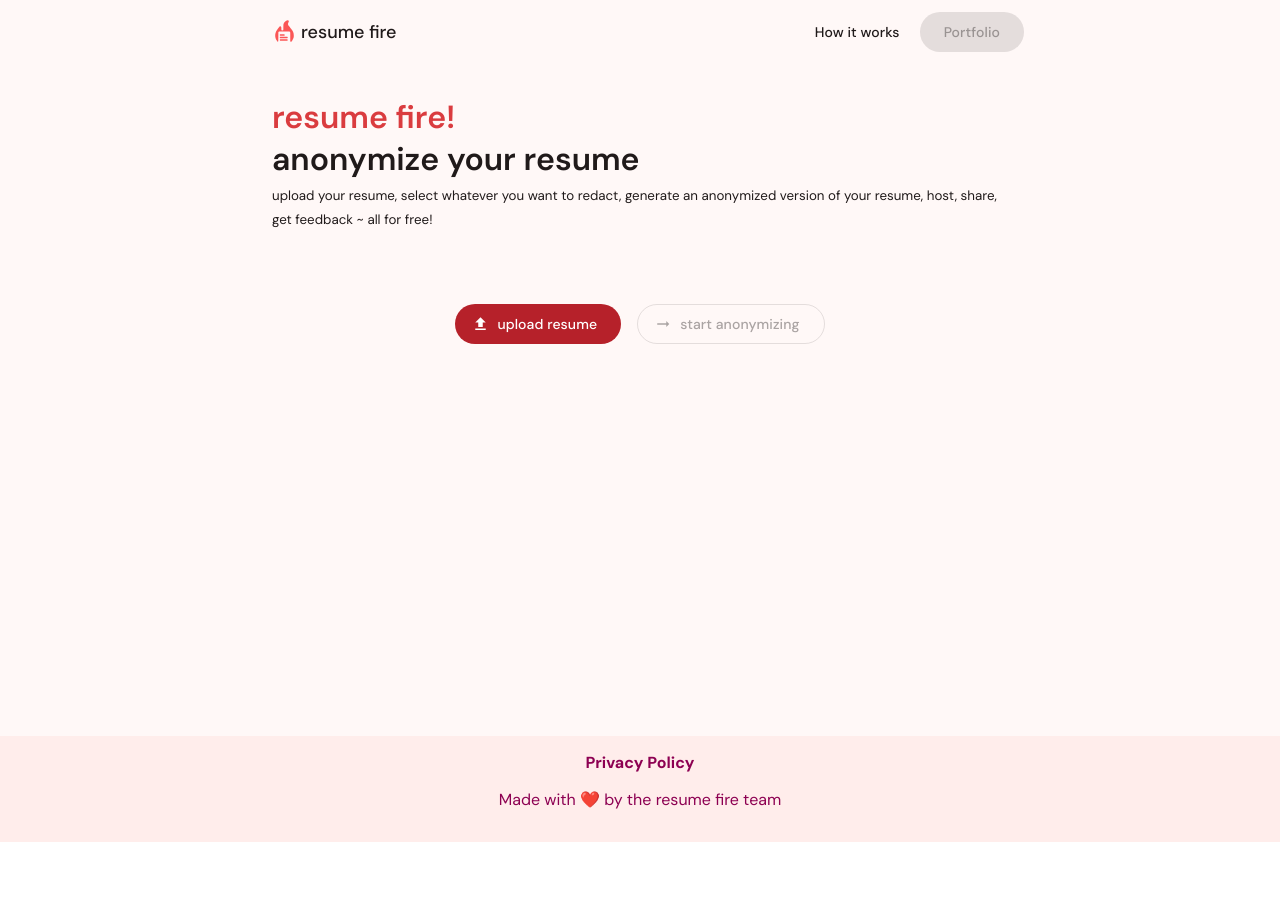
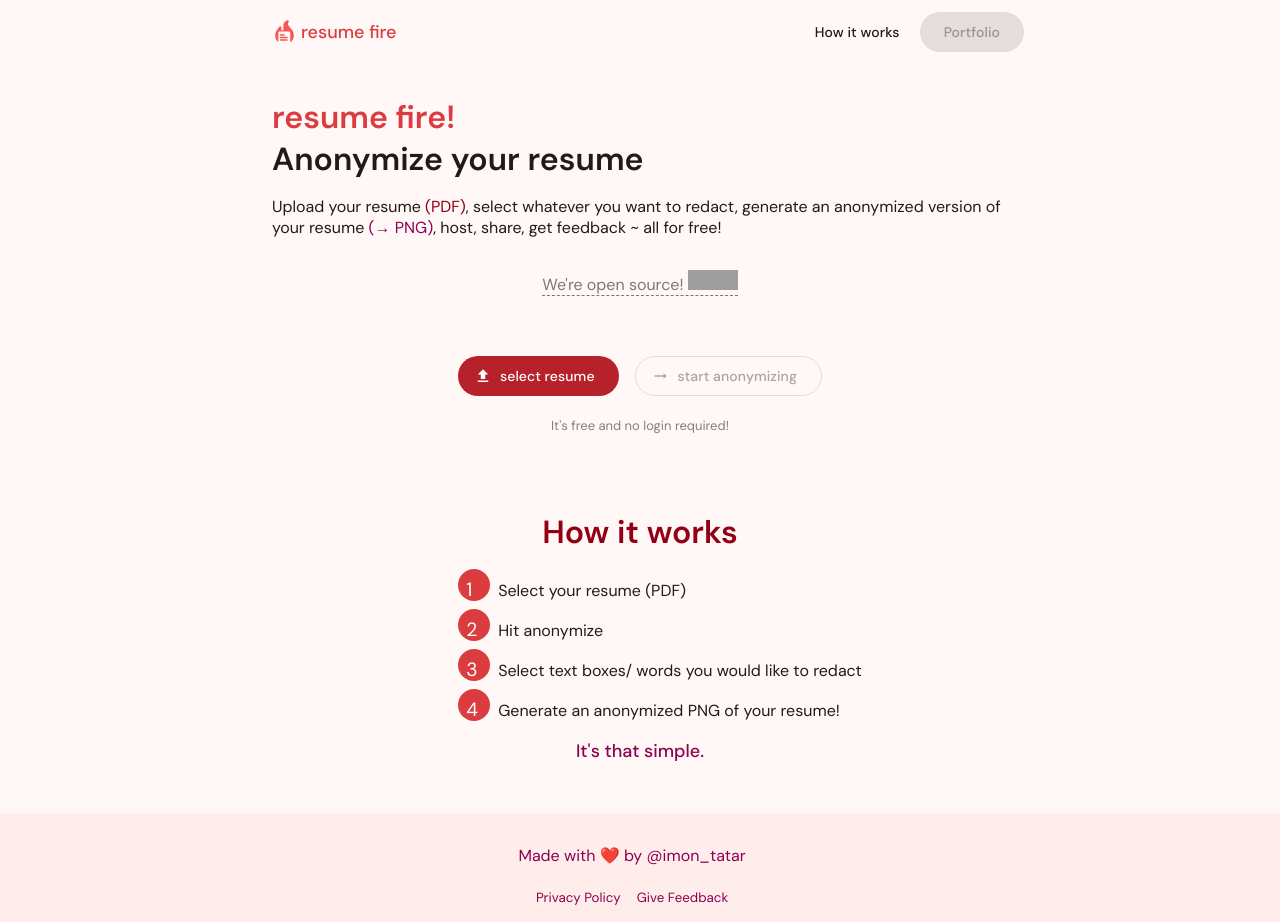
Before and after one commit to Ta7ar/resumefire.io, an Angular app in the folder client/: page / in a window 1280 px wide. Before the commit the page ends 842 px from the top, so only its background shows below. Built offline with nearby package versions, Linux system fonts and the light colour scheme; grey boxes are pictures that could not be loaded.

Commit message:
ui layout complete

```diff
--- a/client/src/app/app.component.ts
+++ b/client/src/app/app.component.ts
@@ -1,8 +1,8 @@
-import { Component, ViewChild } from '@angular/core';
+import { Component, ViewChild, inject } from '@angular/core';
 import { RouterOutlet } from '@angular/router';
 import { HeaderComponent } from './core/layout/header/header.component';
 import { FooterComponent } from './core/layout/footer/footer.component';
-import { MatSidenav, MatSidenavModule } from '@angular/material/sidenav'
+import { MatSidenav, MatSidenavModule } from '@angular/material/sidenav';
 
 import * as pdf from 'pdfjs-dist';
 import { SidebarComponent } from './core/components/sidebar/sidebar.component';
--- a/client/src/app/core/components/redaction/redaction.component.html
+++ b/client/src/app/core/components/redaction/redaction.component.html
@@ -2,26 +2,13 @@
   <div style="text-align: center">
     <div id="resume-view-container" [class.expanded]="resume">
       @if (boundingBoxes && boundingBoxes.length > 0){
-      <svg
-        [attr.viewBox]="svgViewBox"
-        id="bounding-boxes"
-        xmlns="http://www.w3.org/2000/svg"
-        #boundingBoxesSvg
-      >
+      <svg [attr.viewBox]="svgViewBox" id="bounding-boxes" xmlns="http://www.w3.org/2000/svg" #boundingBoxesSvg>
         @for(boundingBox of boundingBoxes; track boundingBox.toString(); let i =
         $index){
-        <rect
-          class="bounding-box"
-          stroke-width="2"
-          [attr.height]="boundingBox[3]"
-          [attr.width]="boundingBox[2]"
-          [attr.y]="boundingBox[1]"
-          [attr.x]="boundingBox[0]"
-          [attr.id]="'bounding-box-' + i"
+        <rect class="bounding-box" stroke-width="2" [attr.height]="boundingBox[3]" [attr.width]="boundingBox[2]"
+          [attr.y]="boundingBox[1]" [attr.x]="boundingBox[0]" [attr.id]="'bounding-box-' + i"
           (click)="selectedBoundingBoxes.toggle(boundingBox)"
-          [class.selected]="selectedBoundingBoxes.isSelected(boundingBox)"
-          rx="5"
-        />
+          [class.selected]="selectedBoundingBoxes.isSelected(boundingBox)" rx="5" />
         }
       </svg>
       }
@@ -30,39 +17,37 @@
       <app-loader id="redacting-loader"></app-loader>
       }
     </div>
+    <div>
       <button type="button" mat-flat-button (click)="fileInput.click()">
         <mat-icon>upload</mat-icon>
         @if (resume){
         <span>{{ resume.name }}</span>
         } @else {
-      <span>upload resume</span>
+        <span>select resume</span>
         }
       </button>
-    <input
-      hidden
-      type="file"
-      accept="application/pdf"
-      (change)="onResumeSelected($event)"
-      #fileInput
-    />
+      <input hidden type="file" accept="application/pdf" (change)="onResumeSelected($event)" #fileInput />
       @if (boundingBoxes && boundingBoxes.length){
-    <button
-      mat-stroked-button
-      [disabled]="!selectedBoundingBoxes.selected.length || loadingRedactedPdf()"
-      (click)="submitSelectedBoundingBoxes()"
-    >
+      <button mat-stroked-button [disabled]="!selectedBoundingBoxes.selected.length || loadingRedactedPdf()"
+        (click)="submitSelectedBoundingBoxes()">
         generate redacted pdf
         <mat-icon>check</mat-icon>
       </button>
       } @else{
-    <button
-      mat-stroked-button
-      [disabled]="!resume || loadingBoundingBoxes()"
-      (click)="drawBoundingBoxes()"
-    >
+
+      @if (pageCountExceedLimit()){
+      <button mat-stroked-button disabled>
+        only single page resumes supported
+        <mat-icon>info_outline</mat-icon>
+      </button>
+      } @else {
+      <button mat-stroked-button [disabled]="!resume || loadingBoundingBoxes()" (click)="drawBoundingBoxes()">
         start anonymizing
         <mat-icon>arrow_right_alt</mat-icon>
       </button>
       }
+      }
+      <p style="font-size: small; color: grey;">It's free and no login required!</p>
     </div>
   </div>
+</div>
--- a/client/src/app/core/layout/footer/_footer-theme.component.scss
+++ b/client/src/app/core/layout/footer/_footer-theme.component.scss
@@ -8,7 +8,8 @@
 
         a {
           color: mat.get-theme-color($theme, secondary, 30);
-          text-decoration: none
+          text-decoration: none;
+          margin-right: 1rem;
         }
     }
 }
--- a/client/src/app/core/layout/footer/footer.component.html
+++ b/client/src/app/core/layout/footer/footer.component.html
@@ -1,5 +1,12 @@
 <footer id="footer">
-  <a routerLink="/privacy-policy"><b>Privacy Policy</b></a>
-  <p>Made with ❤️ by the resume fire team</p>
+  <div>
+    <!-- <div style="display: flex; align-items: center; gap: 0.25rem">
+      <img ngSrc="logo.svg" width="25" height="25" priority />
+      <p id="title">resume fire</p>
+    </div> -->
+    <p >Made with ❤️ by <a href="https://www.linkedin.com/in/imon-tatar-a371b81b7">@imon_tatar</a></p>
+    <a href="https://www.freeprivacypolicy.com/live/ce7866fd-e903-4792-a2ce-0dcf4484852a"><sub>Privacy Policy</sub></a>
+    <a href="https://forms.gle/EMXnTpFRwCzWLTtv8"><sub>Give Feedback</sub></a>
+  </div>
   <!-- <sub>© 2024 Imon Tatar | All rights reserved.</sub> -->
 </footer>
--- a/client/src/app/core/layout/footer/footer.component.scss
+++ b/client/src/app/core/layout/footer/footer.component.scss
@@ -2,4 +2,6 @@
     min-height: 32px;
     padding: 16px 32px;
     text-align: center;
+    display: flex;
+    justify-content: center;
 }
--- a/client/src/app/core/layout/footer/footer.component.ts
+++ b/client/src/app/core/layout/footer/footer.component.ts
@@ -1,9 +1,8 @@
 import { ChangeDetectionStrategy, Component } from '@angular/core';
-import { RouterLink, RouterLinkActive } from '@angular/router';
 
 @Component({
     selector: 'app-footer',
-    imports: [RouterLink, RouterLinkActive],
+    imports: [],
     templateUrl: './footer.component.html',
     styleUrl: './footer.component.scss',
     standalone: true,
--- a/client/src/app/pages/home/_home-theme.component.scss
+++ b/client/src/app/pages/home/_home-theme.component.scss
@@ -1,11 +1,10 @@
-@use 'sass:map';
-@use '@angular/material' as mat;
+@use "sass:map";
+@use "@angular/material" as mat;
 
 @mixin color($theme) {
   section {
     padding: 2rem 16px;
   }
-    #banner {
   #title {
     color: mat.get-theme-color($theme, primary, 50);
   }
@@ -15,13 +14,56 @@
     font-size: xx-large;
     margin: 0;
   }
+  #banner {
+    padding-bottom: 0;
+
+    #pdf-markup {
+      color: mat.get-theme-color($theme, primary, 30);
     }
 
-    .wave .shape-fill {
-        fill: mat.get-theme-color($theme, primary, 50);
+    #png-markup {
+      color: mat.get-theme-color($theme, secondary, 30);
     }
   }
 
+  #open-source-link {
+    color: mat.get-theme-color($theme, neutral, 50);
+    border-bottom: 1px dashed mat.get-theme-color($theme, neutral, 50);
+  }
+
+  #how-it-works {
+    display: flex;
+    justify-content: center;
+
+    h1 {
+      color: mat.get-theme-color($theme, primary, 30);
+      text-align: center;
+      // text-decoration: underline mat.get-theme-color($theme, primary, 30) dotted;
+    }
+
+    p {
+      color: mat.get-theme-color($theme, secondary, 30);
+      font-size: large;
+      text-align: center;
+    }
+
+    span.numbered-bullet {
+      display: inline-block;
+      height: 1rem;
+      width: 1rem;
+      padding: 0.5rem;
+      border-radius: 2rem;
+      background-color: mat.get-theme-color($theme, primary, 50);
+      color: white;
+      margin-right: 8px;
+      font-size: larger;
+    }
+
+    ul li {
+      margin-bottom: 8px;
+    }
+  }
+}
 
 @mixin theme($theme) {
   @if mat.theme-has($theme, color) {
--- a/client/src/app/pages/home/home.component.html
+++ b/client/src/app/pages/home/home.component.html
@@ -1,12 +1,41 @@
 <main>
-    <section id="banner" >
-        <p id="title" class="large-text">resume fire!</p>
-        <p class="large-text">anonymize your resume</p>
-        <sub>upload your resume, select whatever you want to redact, generate an anonymized version of your resume,
-            host, share, get feedback ~ all for free!</sub>
+    <section id="banner">
+        <h1 id="title" class="large-text">resume fire!</h1>
+        <p class="large-text">Anonymize your resume</p>
+
+        <p>Upload your resume <span id="pdf-markup">(PDF)</span>, select whatever you want to redact, generate an
+            anonymized version of your resume <span id="png-markup">(→ PNG)</span>,
+            host, share, get feedback ~ all for free!</p>
+
+        <div style="display: flex; justify-content: center;">
+            <p style="text-align: center; width: fit-content;" id="open-source-link">
+            We're open source!
+            <iframe src="https://ghbtns.com/github-btn.html?user=Ta7ar&repo=resumefire.io&type=star"
+                frameborder="0" scrolling="0" height="20" width="50" title="GitHub"></iframe>
+
+        </p>
+        </div>
+
     </section>
-    <section >
+    <section>
         <app-redaction />
+    </section>
+
+    <section id="how-it-works">
+        <div>
+            <h1 class="large-text">
+                How it works
+            </h1>
+            <ul style="list-style: none;">
+                <li><span class="numbered-bullet">1</span>Select your resume (PDF)</li>
+                <li><span class="numbered-bullet">2</span>Hit anonymize</li>
+                <li><span class="numbered-bullet">3</span>Select text boxes/ words you would like to
+                    redact</li>
+                <li><span class="numbered-bullet">4</span>Generate an anonymized PNG of your
+                    resume!</li>
+                </ul>
+            <p style="font-weight: 500;">It's that simple.</p>
+        </div>
     </section>
 
     <!-- <div id="upload-form-container">
--- a/client/src/app/pages/home/home.component.ts
+++ b/client/src/app/pages/home/home.component.ts
@@ -2,10 +2,12 @@ import { ChangeDetectionStrategy, Component } from '@angular/core';
 import { MatButton } from '@angular/material/button';
 import {FlexLayoutModule} from "@angular/flex-layout";
 import { RedactionComponent } from '../../core/components/redaction/redaction.component';
+import { MatListModule } from '@angular/material/list';
+import { MatIconModule } from '@angular/material/icon';
 
 @Component({
     selector: 'app-home',
-    imports: [MatButton, FlexLayoutModule, RedactionComponent],
+    imports: [MatButton, FlexLayoutModule, RedactionComponent, MatListModule, MatIconModule],
     templateUrl: './home.component.html',
     styleUrl: './home.component.scss',
     standalone: true,
--- a/client/src/index.html
+++ b/client/src/index.html
@@ -1,17 +1,23 @@
 <!doctype html>
 <html lang="en">
+
 <head>
   <meta charset="utf-8">
-  <title>resume fire</title>
+  <title>Resumefire - Anonymize your Resume</title>
   <base href="/">
   <meta name="viewport" content="width=device-width, initial-scale=1">
   <link rel="icon" type="image/x-icon" href="favicon.ico">
   <link rel="preconnect" href="https://fonts.googleapis.com">
   <link rel="preconnect" href="https://fonts.gstatic.com" crossorigin>
   <link href="https://fonts.googleapis.com/icon?family=Material+Icons" rel="stylesheet">
-  <link href="https://fonts.googleapis.com/css2?family=DM+Sans:ital,opsz,wght@0,9..40,100..1000;1,9..40,100..1000&display=swap" rel="stylesheet">
+  <link
+    href="https://fonts.googleapis.com/css2?family=DM+Sans:ital,opsz,wght@0,9..40,100..1000;1,9..40,100..1000&display=swap"
+    rel="stylesheet">
+  <script async defer src="https://buttons.github.io/buttons.js"></script>
 </head>
+
 <body>
   <app-root></app-root>
 </body>
+
 </html>
--- a/client/src/styles.css
+++ b/client/src/styles.css
@@ -8,7 +8,7 @@ body {
   margin: 0;
 }
 main {
-  min-height: calc(100vh - 128px);
+  min-height: calc(100vh - 110.5px - 63.99px);
 }
 
 * {
```
Also changed, not shown: client/src/app/core/components/redaction/redaction.component.ts (+8 -2 lines). Lines whose indentation alone changed are shown as unchanged.
